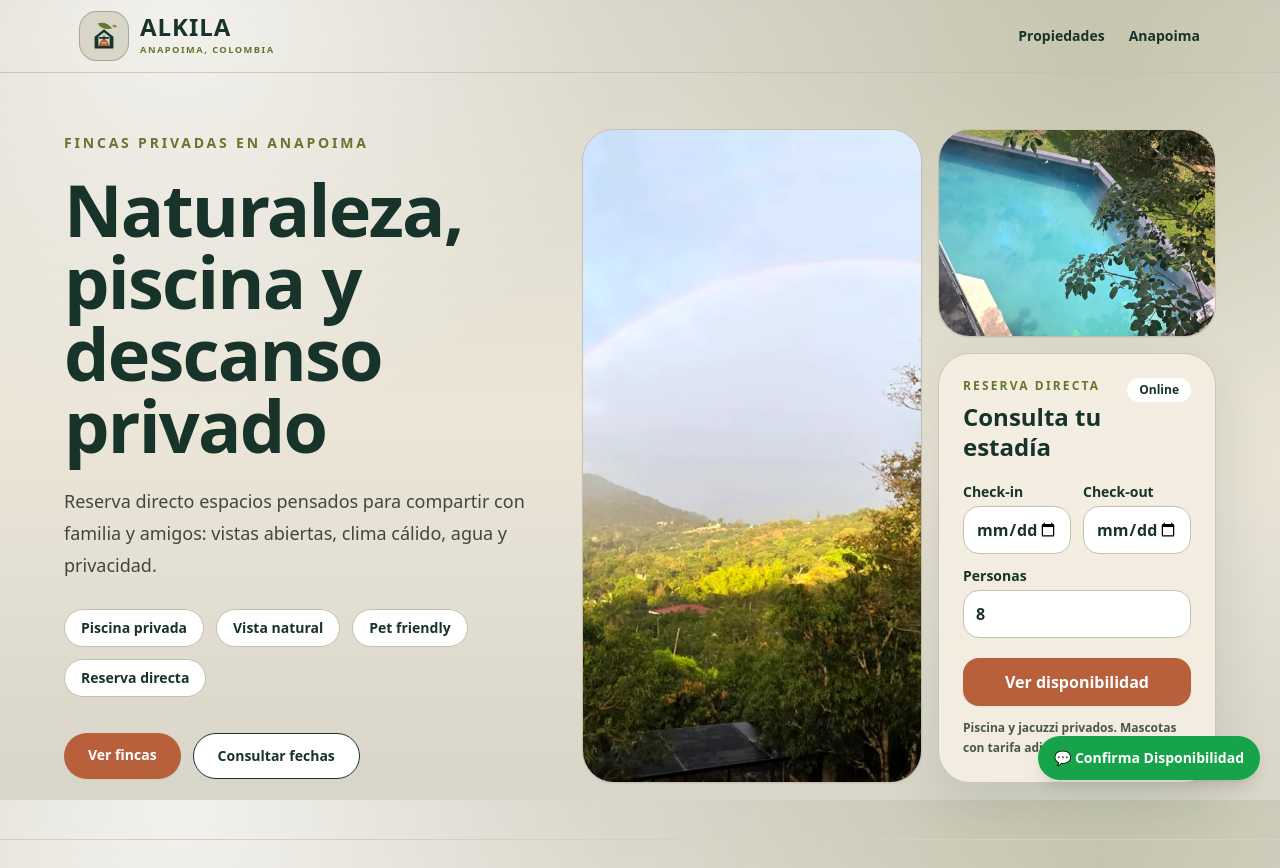
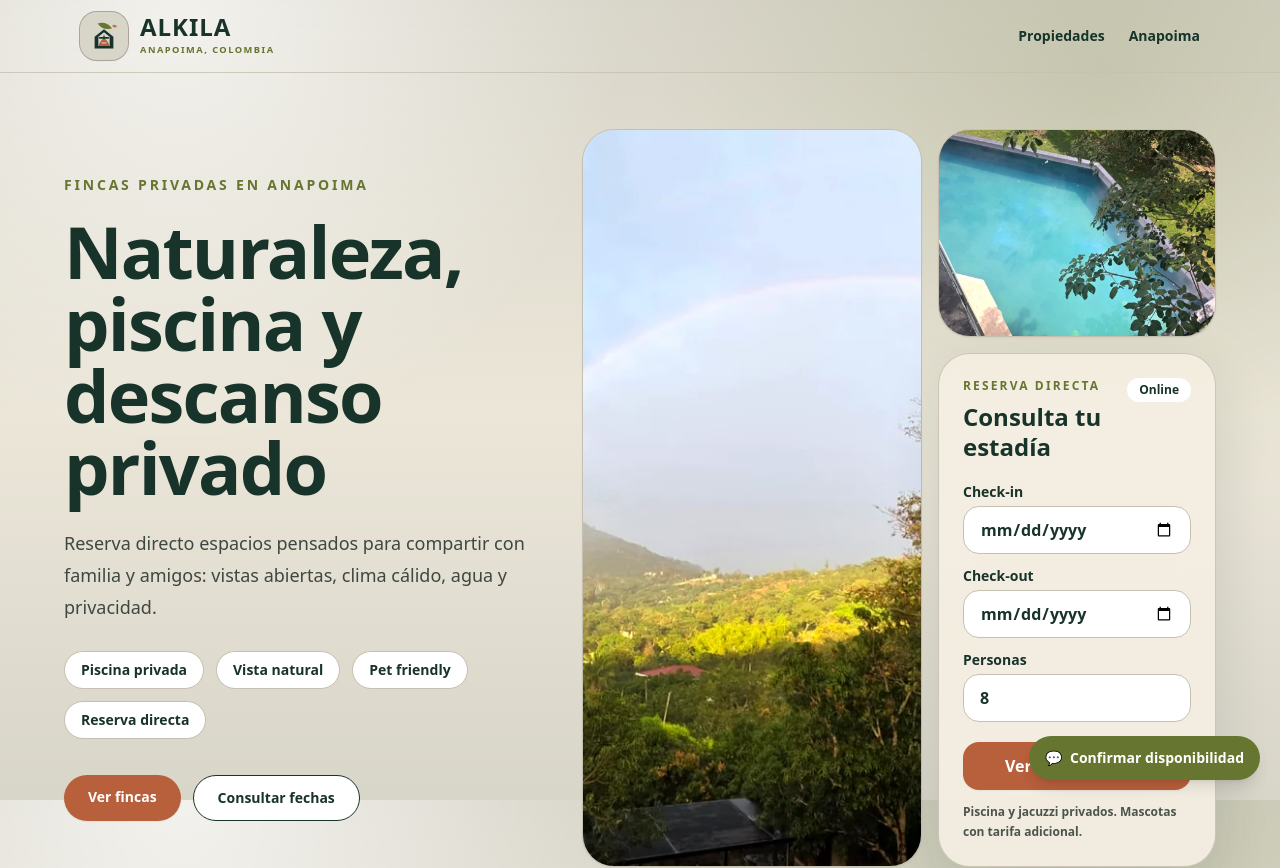
Before and after one commit to juanjarago/Alkila, a Next.js app: page / in a window 1280 px wide. Shown: the top 868 px of the page. Built offline with nearby package versions, Linux system fonts and the light colour scheme.

Commit message:
Fix booking form date fields and WhatsApp button

```diff
--- a/app/p/[slug]/BookingBox.tsx
+++ b/app/p/[slug]/BookingBox.tsx
@@ -184,7 +184,7 @@ Me ayudas a confirmar disponibilidad y el proceso para reservar?`;
       </p>
 
       <div className="mt-4 space-y-3">
-        <div className="grid grid-cols-[repeat(auto-fit,minmax(11rem,1fr))] gap-3">
+        <div className="grid grid-cols-[repeat(auto-fit,minmax(13rem,1fr))] gap-3">
           <label className="min-w-0 text-sm font-bold text-[#17332A]">
             Check-in
             <input
--- a/components/SearchBar.tsx
+++ b/components/SearchBar.tsx
@@ -33,11 +33,11 @@ export function SearchBar() {
         </span>
       </div>
 
-      <div className="mt-5 grid gap-3 sm:grid-cols-2">
+      <div className="mt-5 grid gap-3">
         <label className="min-w-0 text-sm font-black text-[#17332A]">
           Check-in
           <input
-            className="mt-1 min-h-12 w-full min-w-0 rounded-2xl border border-[#C6C0B1] bg-white px-3 py-2 text-base outline-none focus:ring-2 focus:ring-[#B8794A]"
+            className="mt-1 min-h-12 w-full min-w-0 rounded-2xl border border-[#C6C0B1] bg-white px-4 py-2 text-base outline-none focus:ring-2 focus:ring-[#B8794A]"
             type="date"
             value={checkIn}
             onChange={(e) => setCheckIn(e.target.value)}
@@ -47,17 +47,17 @@ export function SearchBar() {
         <label className="min-w-0 text-sm font-black text-[#17332A]">
           Check-out
           <input
-            className="mt-1 min-h-12 w-full min-w-0 rounded-2xl border border-[#C6C0B1] bg-white px-3 py-2 text-base outline-none focus:ring-2 focus:ring-[#B8794A]"
+            className="mt-1 min-h-12 w-full min-w-0 rounded-2xl border border-[#C6C0B1] bg-white px-4 py-2 text-base outline-none focus:ring-2 focus:ring-[#B8794A]"
             type="date"
             value={checkOut}
             onChange={(e) => setCheckOut(e.target.value)}
           />
         </label>
 
-        <label className="min-w-0 text-sm font-black text-[#17332A] sm:col-span-2">
+        <label className="min-w-0 text-sm font-black text-[#17332A]">
           Personas
           <input
-            className="mt-1 min-h-12 w-full rounded-2xl border border-[#C6C0B1] bg-white px-3 py-2 text-base outline-none focus:ring-2 focus:ring-[#B8794A]"
+            className="mt-1 min-h-12 w-full rounded-2xl border border-[#C6C0B1] bg-white px-4 py-2 text-base outline-none focus:ring-2 focus:ring-[#B8794A]"
             type="number"
             min={1}
             max={22}
--- a/components/whatsapp/WhatsAppFloating.tsx
+++ b/components/whatsapp/WhatsAppFloating.tsx
@@ -2,7 +2,7 @@
 
 export default function WhatsAppFloating() {
   const message = encodeURIComponent(
-    "Hola 👋 Estoy visitando Alkila y quiero información para reservar una propiedad en Anapoima."
+    "Hola, estoy visitando Alkila y quiero información para reservar una propiedad en Anapoima."
   );
 
   return (
@@ -10,9 +10,11 @@ export default function WhatsAppFloating() {
       href={`https://wa.me/573014000436?text=${message}`}
       target="_blank"
       rel="noreferrer"
-      className="fixed bottom-5 right-5 z-50 flex items-center gap-2 rounded-full bg-green-600 px-4 py-3 text-sm font-extrabold text-white shadow-lg hover:opacity-90"
+      className="fixed bottom-4 right-4 z-50 flex max-w-[calc(100vw-2rem)] items-center gap-2 rounded-full bg-[#66752F] px-4 py-3 text-xs font-black text-white shadow-lg transition hover:-translate-y-0.5 sm:bottom-5 sm:right-5 sm:text-sm lg:px-4"
     >
-      💬 Confirma Disponibilidad
+      <span aria-hidden="true">💬</span>
+      <span className="hidden sm:inline">Confirmar disponibilidad</span>
+      <span className="sm:hidden">WhatsApp</span>
     </a>
   );
 }
```
